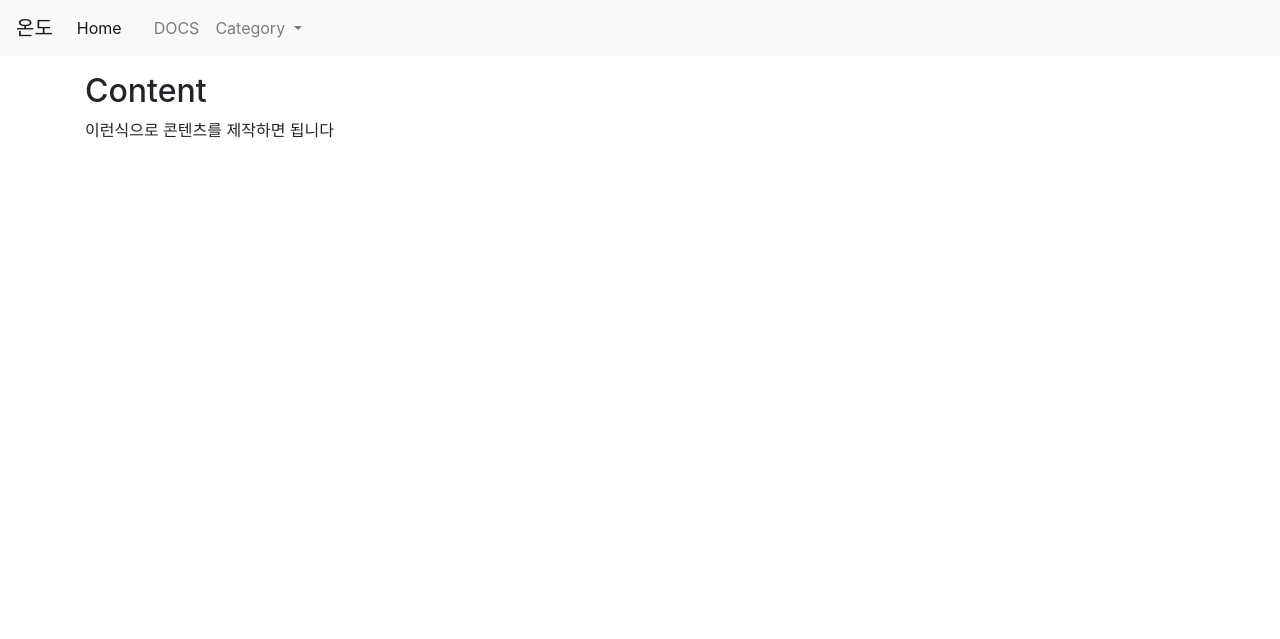
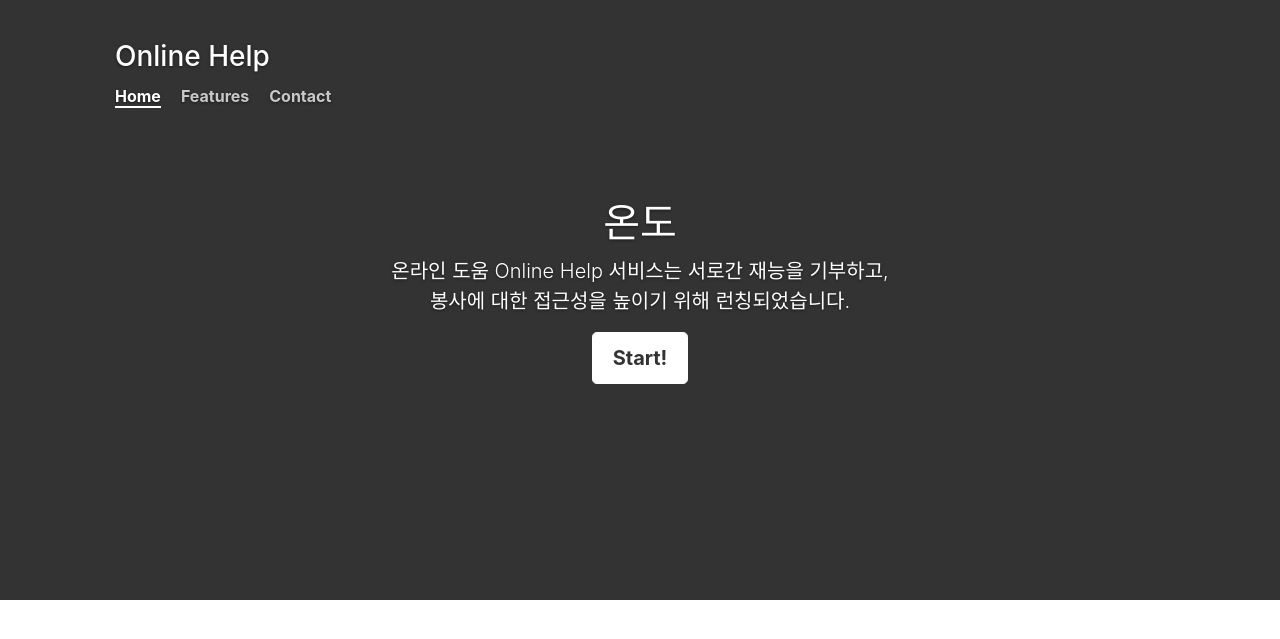
Before and after one commit to Cycrypto/OnlineHelp, a Django app: page / in a window 1280 px wide. Shown: the top 639 px of the page. Run offline with Django 3.2, Linux system fonts and the light colour scheme; some libraries are stand-ins or nearby versions; some web fonts are replaced.

Commit message:
[develop] 커버페이지와 메인페이지 구분

```diff
--- a/Project/OnlineHelp/views.py
+++ b/Project/OnlineHelp/views.py
@@ -1,5 +1,8 @@
 from django.shortcuts import render
 from django.http import  HttpResponse
+
+def Cover(request):
+    return render(request, "Cover.html")
 
 def MainPage(request):
     return render(request, "OnlineHelp/index.html")
--- a/Project/config/urls.py
+++ b/Project/config/urls.py
@@ -15,10 +15,10 @@ Including another URLconf
 """
 from django.contrib import admin
 from django.urls import path
-from OnlineHelp.views import MainPage
+from OnlineHelp.views import MainPage, Cover
 
 urlpatterns = [
-    path('', MainPage),
+    path('', Cover),
     path('admin/', admin.site.urls),
-    path('OnlineHelp/', admin.site.urls),
+    path('OnlineHelp/', MainPage),
 ]
--- /dev/null
+++ b/Project/static/css/cover.css
@@ -0,0 +1,135 @@
+/*
+ * Globals
+ */
+
+/* Links */
+a,
+a:focus,
+a:hover {
+  color: #fff;
+}
+
+/* Custom default button */
+.btn-default,
+.btn-default:hover,
+.btn-default:focus {
+  color: #333;
+  text-shadow: none; /* Prevent inheritence from `body` */
+  background-color: #fff;
+  border: 1px solid #fff;
+}
+
+
+/*
+ * Base structure
+ */
+
+html,
+body {
+  height: 100%;
+  background-color: #fff;
+}
+body {
+  color: #fff;
+  text-align: center;
+  text-shadow: 0 1px 3px rgba(0,0,0,.5);
+}
+
+/* Extra markup and styles for table-esque vertical and horizontal centering */
+.site-wrapper {
+  display: table;
+  width: 100%;
+  height: 600px;
+  background-color: #333;
+  /*height: 100%; */
+  /*min-height: 100%;*/
+}
+.site-wrapper-inner {
+  display: table-cell;
+  vertical-align: top;
+}
+.cover-container {
+  margin-right: auto;
+  margin-left: auto;
+}
+
+/* Padding for spacing */
+.inner {
+  padding: 30px;
+}
+
+
+/*
+ * Header
+ */
+.masthead-brand {
+  margin-top: 10px;
+  margin-bottom: 10px;
+}
+
+.masthead-nav > li {
+  display: inline-block;
+}
+.masthead-nav > li + li {
+  margin-left: 20px;
+}
+.masthead-nav > li > a {
+  padding-right: 0;
+  padding-left: 0;
+  font-size: 16px;
+  font-weight: bold;
+  color: #fff; /* IE8 proofing */
+  color: rgba(255,255,255,.75);
+  border-bottom: 2px solid transparent;
+}
+.masthead-nav > li > a:hover,
+.masthead-nav > li > a:focus {
+  background-color: transparent;
+  border-bottom-color: #a9a9a9;
+  border-bottom-color: rgba(255,255,255,.25);
+}
+.masthead-nav > .active > a,
+.masthead-nav > .active > a:hover,
+.masthead-nav > .active > a:focus {
+  color: #fff;
+  border-bottom-color: #fff;
+}
+
+@media (min-width: 768px) {
+  .masthead-brand {
+    float: left;
+  }
+  .masthead-nav {
+    float: right;
+  }
+}
+
+
+/*
+ * Cover
+ */
+
+.cover {
+  padding: 0 20px;
+}
+.cover .btn-lg {
+  padding: 10px 20px;
+  font-weight: bold;
+}
+
+/*
+ * Affix and center
+ */
+
+@media (min-width: 768px) {
+  /* Pull out the header and footer */
+  .masthead {
+    position: fixed;
+    top: 0;
+  }
+  /* Start the vertical centering */
+  .site-wrapper-inner {
+    vertical-align: middle;
+  }
+
+}
--- a/Project/static/css/font.css
+++ b/Project/static/css/font.css
@@ -7,3 +7,7 @@
 .navbar-brand{
     font-family: CookieRun-Regular;
 }
+
+h1{
+    font-family: CookieRun-Regular;
+}
--- /dev/null
+++ b/Project/templates/Cover.html
@@ -0,0 +1,58 @@
+{% load static %}
+<!DOCTYPE html>
+<html>
+<head>
+  <meta charset="utf-8">
+  <title></title>
+  <meta name="viewport" content="width=device-width, initial-scale=1">
+  <link rel="stylesheet" href="https://maxcdn.bootstrapcdn.com/bootstrap/4.0.0-beta.2/css/bootstrap.min.css">
+<!--   <script src="https://ajax.googleapis.com/ajax/libs/jquery/3.2.1/jquery.min.js"></script>  -->
+  <script src="https://cdnjs.cloudflare.com/ajax/libs/popper.js/1.12.6/umd/popper.min.js"></script>
+  <script src="https://maxcdn.bootstrapcdn.com/bootstrap/4.0.0-beta.2/js/bootstrap.min.js"></script>
+  <script type="text/javascript" src="https://code.jquery.com/jquery-3.2.0.min.js" ></script>
+  <link rel="stylesheet" type="text/css" href="{% static 'css/Cover.css' %}">
+  <link rel="stylesheet" type="text/css" href="{% static 'css/font.css' %}">
+  <style>
+    h1{
+      font-family: CookieRun-Regular;
+    }
+  </style>
+
+</head>
+<body>
+
+    <div class="site-wrapper">
+
+      <div class="site-wrapper-inner">
+
+        <div class="container">
+
+          <div class="masthead clearfix">
+            <div class="container inner">
+              <h3 class="masthead-brand">Online Help</h3>
+              <nav>
+                <ul class="nav masthead-nav">
+                  <li class="active"><a href="#">Home</a></li>
+                  <li><a href="#">Features</a></li>
+                  <li><a href="#">Contact</a></li>
+                </ul>
+              </nav>
+            </div>
+          </div>
+
+          <div class="inner cover">
+            <h1 class="cover-heading">온도</h1>
+            <p class="lead">온라인 도움 Online Help 서비스는 서로간 재능을 기부하고,<br>봉사에 대한 접근성을 높이기 위해 런칭되었습니다.</p>
+            <p class="lead">
+              <a href="./OnlineHelp" class="btn btn-lg btn-default" id="btn">Start!</a>
+            </p>
+
+          </div>
+
+        </div>
+
+      </div>
+    </div>
+
+</body>
+</html>
```
Also changed, not shown: Project/config/settings.py (+5 -9 lines).
